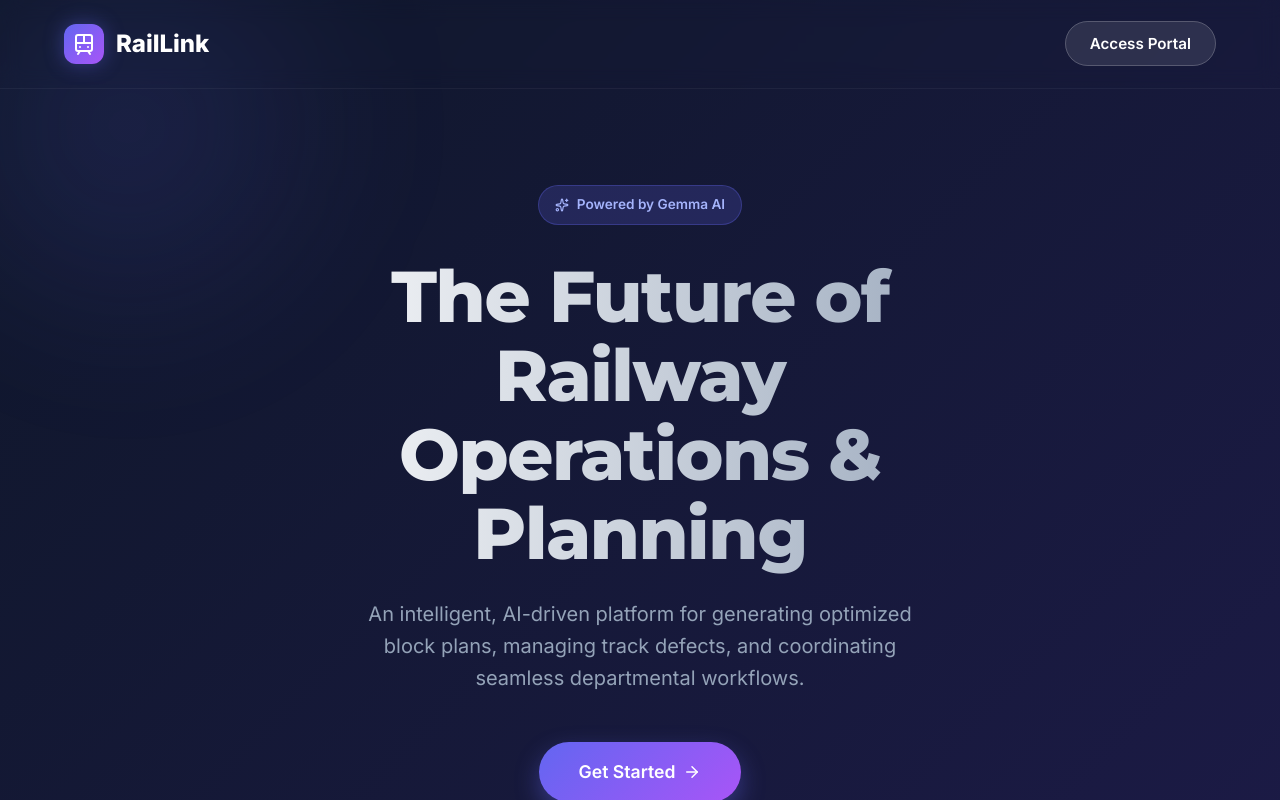
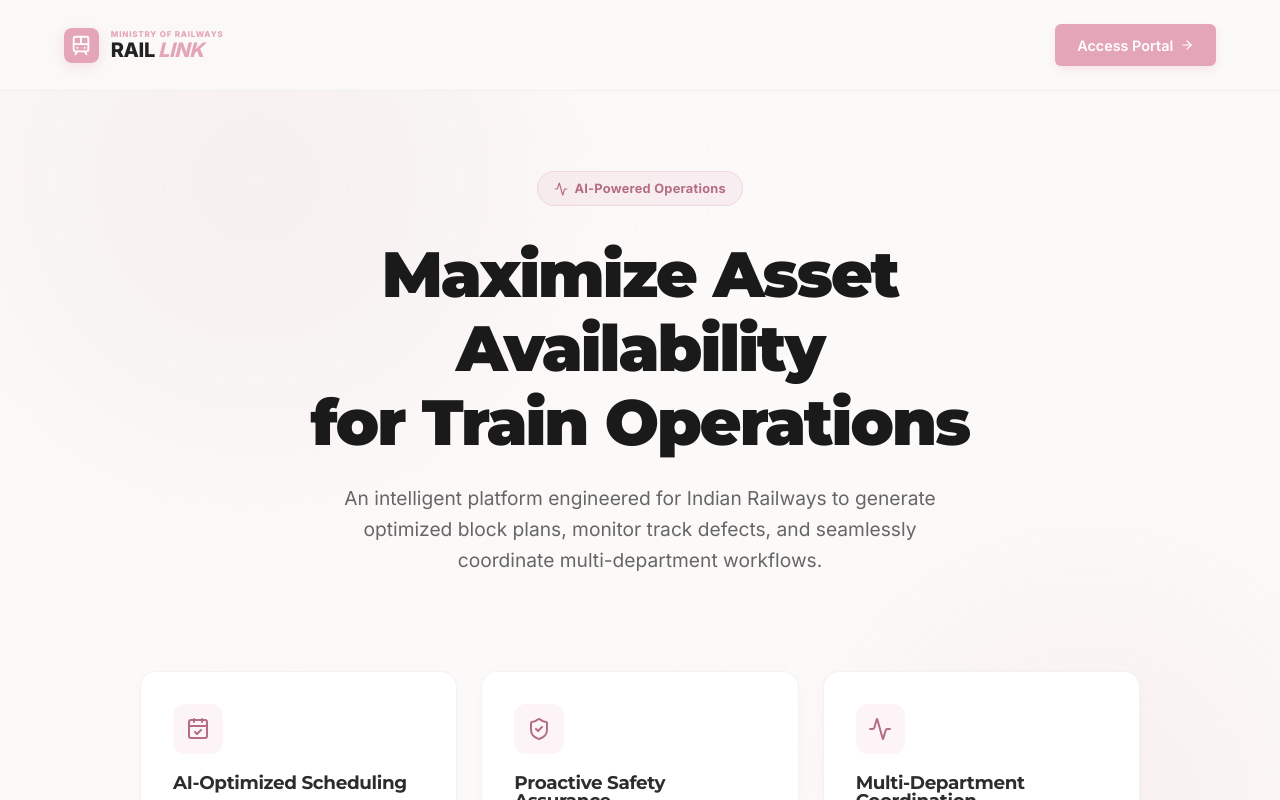
Before and after one commit to nonsense3/RailLink, a React (Vite) app in the folder client/: page / in a window 1280 px wide. Shown: the top 800 px of the page. Built offline with nearby package versions, Linux system fonts and the light colour scheme; no server answers.

Commit message:
style: Redesign homepage to match soft pink and beige aesthetic

```diff
--- a/client/src/pages/HomePage.jsx
+++ b/client/src/pages/HomePage.jsx
@@ -1,70 +1,78 @@
 import { Link } from 'react-router-dom'
 import { motion } from 'framer-motion'
-import { Train, Shield, Activity, Sparkles, ArrowRight, Zap, Globe } from 'lucide-react'
+import { Train, CalendarCheck, ShieldCheck, Activity, ArrowRight } from 'lucide-react'
 
 export default function HomePage() {
   const containerVars = {
     hidden: { opacity: 0 },
     show: {
       opacity: 1,
-      transition: { staggerChildren: 0.2, delayChildren: 0.1 }
+      transition: { staggerChildren: 0.15, delayChildren: 0.1 }
     }
   }
 
   const itemVars = {
-    hidden: { y: 30, opacity: 0 },
-    show: { y: 0, opacity: 1, transition: { type: 'spring', stiffness: 80 } }
+    hidden: { y: 20, opacity: 0 },
+    show: { y: 0, opacity: 1, transition: { type: 'spring', stiffness: 90, damping: 15 } }
   }
 
   return (
     <div style={{
       minHeight: '100vh',
-      background: 'linear-gradient(135deg, #0f172a 0%, #1e1b4b 100%)',
-      color: 'white',
+      backgroundColor: '#fcfaf9',
+      color: '#2d2d2d',
       fontFamily: '"Inter", sans-serif',
-      overflow: 'hidden',
+      overflowX: 'hidden',
       position: 'relative'
     }}>
-      {/* Background Decorative Elements */}
+      {/* Soft Background Blobs matching Login Page aesthetic */}
       <div style={{
-        position: 'absolute', top: '-10%', left: '-10%', width: '40vw', height: '40vw',
-        background: 'radial-gradient(circle, rgba(99,102,241,0.15) 0%, transparent 70%)',
-        borderRadius: '50%', filter: 'blur(60px)', zIndex: 0
+        position: 'absolute', top: '-20%', left: '-10%', width: '60vw', height: '60vw',
+        background: 'radial-gradient(circle, rgba(235, 219, 219, 0.4) 0%, transparent 70%)',
+        borderRadius: '50%', filter: 'blur(80px)', zIndex: 0
       }} />
       <div style={{
-        position: 'absolute', bottom: '-20%', right: '-10%', width: '50vw', height: '50vw',
-        background: 'radial-gradient(circle, rgba(236,72,153,0.15) 0%, transparent 70%)',
-        borderRadius: '50%', filter: 'blur(80px)', zIndex: 0
+        position: 'absolute', bottom: '-10%', right: '-10%', width: '50vw', height: '50vw',
+        background: 'radial-gradient(circle, rgba(228, 179, 194, 0.2) 0%, transparent 70%)',
+        borderRadius: '50%', filter: 'blur(100px)', zIndex: 0
       }} />
 
       {/* Navigation */}
       <nav style={{
         position: 'relative', zIndex: 10, display: 'flex', justifyContent: 'space-between',
         alignItems: 'center', padding: '1.5rem 4rem',
-        borderBottom: '1px solid rgba(255,255,255,0.05)',
-        backdropFilter: 'blur(10px)'
+        borderBottom: '1px solid rgba(0,0,0,0.04)',
+        backgroundColor: 'rgba(252, 250, 249, 0.8)',
+        backdropFilter: 'blur(12px)'
       }}>
         <div style={{ display: 'flex', alignItems: 'center', gap: '0.75rem' }}>
           <div style={{
-            background: 'linear-gradient(135deg, #6366f1, #a855f7)',
-            padding: '0.5rem', borderRadius: '12px',
-            boxShadow: '0 0 20px rgba(99, 102, 241, 0.4)'
+            background: '#e4a5b8',
+            padding: '0.4rem', borderRadius: '8px',
+            boxShadow: '0 4px 14px rgba(228, 165, 184, 0.3)'
           }}>
-            <Train size={24} color="white" />
+            <Train size={22} color="white" />
           </div>
-          <span style={{ fontSize: '1.5rem', fontWeight: 800, tracking: '-0.05em' }}>RailLink</span>
+          <div style={{ display: 'flex', flexDirection: 'column', lineHeight: 1 }}>
+            <span style={{ fontSize: '0.5rem', fontWeight: 800, color: '#e4a5b8', letterSpacing: '0.1em', textTransform: 'uppercase' }}>Ministry of Railways</span>
+            <div style={{ display: 'flex', alignItems: 'baseline', gap: '0.2rem', marginTop: '0.1rem' }}>
+              <span style={{ fontSize: '1.25rem', fontWeight: 900, color: '#222', letterSpacing: '-0.02em' }}>RAIL</span>
+              <span style={{ fontSize: '1.25rem', fontWeight: 900, color: '#e4a5b8', fontStyle: 'italic', letterSpacing: '-0.02em' }}>LINK</span>
+            </div>
+          </div>
         </div>
         <div>
           <Link to="/login" style={{
-            textDecoration: 'none', color: 'white', fontWeight: 600, fontSize: '0.95rem',
-            padding: '0.75rem 1.5rem', background: 'rgba(255,255,255,0.1)',
-            borderRadius: '999px', transition: 'all 0.3s ease',
-            border: '1px solid rgba(255,255,255,0.2)'
+            textDecoration: 'none', color: '#fff', fontWeight: 600, fontSize: '0.9rem',
+            padding: '0.6rem 1.4rem', backgroundColor: '#e4a5b8',
+            borderRadius: '6px', transition: 'all 0.2s ease',
+            boxShadow: '0 4px 10px rgba(228, 165, 184, 0.25)',
+            display: 'inline-flex', alignItems: 'center', gap: '0.4rem'
           }}
-          onMouseOver={(e) => { e.currentTarget.style.background = 'rgba(255,255,255,0.2)' }}
-          onMouseOut={(e) => { e.currentTarget.style.background = 'rgba(255,255,255,0.1)' }}
+          onMouseOver={(e) => { e.currentTarget.style.backgroundColor = '#d392a8'; e.currentTarget.style.transform = 'translateY(-1px)'; }}
+          onMouseOut={(e) => { e.currentTarget.style.backgroundColor = '#e4a5b8'; e.currentTarget.style.transform = 'translateY(0)'; }}
           >
-            Access Portal
+            Access Portal <ArrowRight size={14} />
           </Link>
         </div>
       </nav>
@@ -72,70 +80,59 @@ export default function HomePage() {
       {/* Hero Section */}
       <main style={{
         position: 'relative', zIndex: 10, display: 'flex', flexDirection: 'column',
-        alignItems: 'center', justifyContent: 'center', padding: '6rem 2rem',
-        textAlign: 'center', minHeight: 'calc(100vh - 80px)'
+        alignItems: 'center', justifyContent: 'center', padding: '5rem 2rem',
+        textAlign: 'center'
       }}>
-        <motion.div variants={containerVars} initial="hidden" animate="show" style={{ maxWidth: '800px' }}>
+        <motion.div variants={containerVars} initial="hidden" animate="show" style={{ maxWidth: '850px' }}>
+
           <motion.div variants={itemVars} style={{
-            display: 'inline-flex', alignItems: 'center', gap: '0.5rem',
-            background: 'rgba(99, 102, 241, 0.2)', color: '#a5b4fc',
-            padding: '0.5rem 1rem', borderRadius: '999px', fontSize: '0.85rem',
-            fontWeight: 600, marginBottom: '2rem', border: '1px solid rgba(99, 102, 241, 0.3)'
+            display: 'inline-flex', alignItems: 'center', gap: '0.4rem',
+            backgroundColor: 'rgba(228, 165, 184, 0.15)', color: '#b56d83',
+            padding: '0.4rem 1rem', borderRadius: '999px', fontSize: '0.8rem',
+            fontWeight: 700, marginBottom: '2rem', letterSpacing: '0.02em',
+            border: '1px solid rgba(228, 165, 184, 0.3)'
           }}>
-            <Sparkles size={14} />
-            Powered by Gemma AI
+            <Activity size={14} />
+            AI-Powered Operations
           </motion.div>
 
           <motion.h1 variants={itemVars} style={{
-            fontSize: '4.5rem', fontWeight: 800, lineHeight: 1.1, marginBottom: '1.5rem',
-            background: 'linear-gradient(to right, #ffffff, #94a3b8)',
-            WebkitBackgroundClip: 'text', WebkitTextFillColor: 'transparent',
-            letterSpacing: '-0.02em'
+            fontSize: '4rem', fontWeight: 900, lineHeight: 1.15, marginBottom: '1.5rem',
+            color: '#1a1a1a', letterSpacing: '-0.03em'
           }}>
-            The Future of Railway <br/> Operations & Planning
+            Maximize Asset Availability <br/> for Train Operations
           </motion.h1>
 
           <motion.p variants={itemVars} style={{
-            fontSize: '1.25rem', color: '#94a3b8', lineHeight: 1.6, marginBottom: '3rem',
-            maxWidth: '600px', margin: '0 auto 3rem auto'
+            fontSize: '1.2rem', color: '#666', lineHeight: 1.6, marginBottom: '3rem',
+            maxWidth: '650px', margin: '0 auto 3rem auto', fontWeight: 400
           }}>
-            An intelligent, AI-driven platform for generating optimized block plans, managing track defects, and coordinating seamless departmental workflows.
+            An intelligent platform engineered for Indian Railways to generate optimized block plans, monitor track defects, and seamlessly coordinate multi-department workflows.
           </motion.p>
-
-          <motion.div variants={itemVars} style={{ display: 'flex', gap: '1rem', justifyContent: 'center' }}>
-            <Link to="/login" style={{
-              display: 'flex', alignItems: 'center', gap: '0.5rem', textDecoration: 'none',
-              background: 'linear-gradient(135deg, #6366f1, #a855f7)', color: 'white',
-              padding: '1rem 2.5rem', borderRadius: '999px', fontWeight: 600, fontSize: '1.1rem',
-              boxShadow: '0 10px 25px rgba(99, 102, 241, 0.4)', transition: 'transform 0.2s'
-            }}
-            onMouseOver={(e) => { e.currentTarget.style.transform = 'translateY(-2px)' }}
-            onMouseOut={(e) => { e.currentTarget.style.transform = 'translateY(0)' }}
-            >
-              Get Started <ArrowRight size={18} />
-            </Link>
-          </motion.div>
         </motion.div>
 
-        {/* Feature Cards */}
+        {/* Feature Grid */}
         <motion.div
           variants={containerVars} initial="hidden" animate="show"
-          style={{ display: 'grid', gridTemplateColumns: 'repeat(auto-fit, minmax(280px, 1fr))', gap: '2rem', width: '100%', maxWidth: '1000px', marginTop: '6rem' }}>
+          style={{
+            display: 'grid', gridTemplateColumns: 'repeat(auto-fit, minmax(280px, 1fr))',
+            gap: '1.5rem', width: '100%', maxWidth: '1000px', marginTop: '3rem'
+          }}>
 
           <FeatureCard
-            icon={<Zap size={28} color="#f43f5e" />}
-            title="AI Schedule Generation"
-            description="Leverage Gemma AI to automatically generate conflict-free, highly optimized block maintenance schedules."
+            icon={<CalendarCheck size={24} color="#b56d83" />}
+            title="AI-Optimized Scheduling"
+            description="Automatic block planning leveraging Gemma AI, XGBoost & OR-Tools for conflict-free maintenance windows."
           />
           <FeatureCard
-            icon={<Shield size={28} color="#10b981" />}
-            title="Secure Role Management"
-            description="Enterprise-grade authentication with strict role-based access controls for Administrators and Employees."
+            icon={<ShieldCheck size={24} color="#b56d83" />}
+            title="Proactive Safety Assurance"
+            description="Proactive conflict detection ensuring maximum safety and operational integrity across all sectors."
           />
           <FeatureCard
-            icon={<Activity size={28} color="#3b82f6" />}
-            title="Real-Time Defect Tracking"
-            description="Monitor live infrastructure health and track defects with dynamic prioritization and heatmaps."
+            icon={<Activity size={24} color="#b56d83" />}
+            title="Multi-Department Coordination"
+            description="Integrated dashboards for TRD, Engineering, and S&T to collaborate and track defects in real-time."
           />
 
         </motion.div>
@@ -147,24 +144,24 @@ export default function HomePage() {
 function FeatureCard({ icon, title, description }) {
   return (
     <motion.div
-      whileHover={{ y: -5, background: 'rgba(255, 255, 255, 0.08)' }}
+      whileHover={{ y: -4, boxShadow: '0 12px 30px rgba(0,0,0,0.06)' }}
       style={{
-      background: 'rgba(255, 255, 255, 0.03)',
-      border: '1px solid rgba(255, 255, 255, 0.05)',
-      borderRadius: '20px',
+      backgroundColor: '#ffffff',
+      border: '1px solid rgba(0, 0, 0, 0.05)',
+      borderRadius: '16px',
       padding: '2rem',
       textAlign: 'left',
-      backdropFilter: 'blur(10px)',
+      boxShadow: '0 4px 15px rgba(0,0,0,0.02)',
       transition: 'all 0.3s ease'
     }}>
       <div style={{
-        background: 'rgba(255, 255, 255, 0.05)', display: 'inline-flex',
-        padding: '1rem', borderRadius: '16px', marginBottom: '1.5rem'
+        backgroundColor: 'rgba(228, 165, 184, 0.12)', display: 'inline-flex',
+        padding: '0.8rem', borderRadius: '12px', marginBottom: '1.25rem'
       }}>
         {icon}
       </div>
-      <h3 style={{ fontSize: '1.3rem', fontWeight: 600, marginBottom: '1rem', color: '#f8fafc' }}>{title}</h3>
-      <p style={{ color: '#94a3b8', lineHeight: 1.6, fontSize: '0.95rem' }}>{description}</p>
+      <h3 style={{ fontSize: '1.15rem', fontWeight: 700, marginBottom: '0.75rem', color: '#2d2d2d' }}>{title}</h3>
+      <p style={{ color: '#666', lineHeight: 1.5, fontSize: '0.95rem' }}>{description}</p>
     </motion.div>
   )
 }
```
